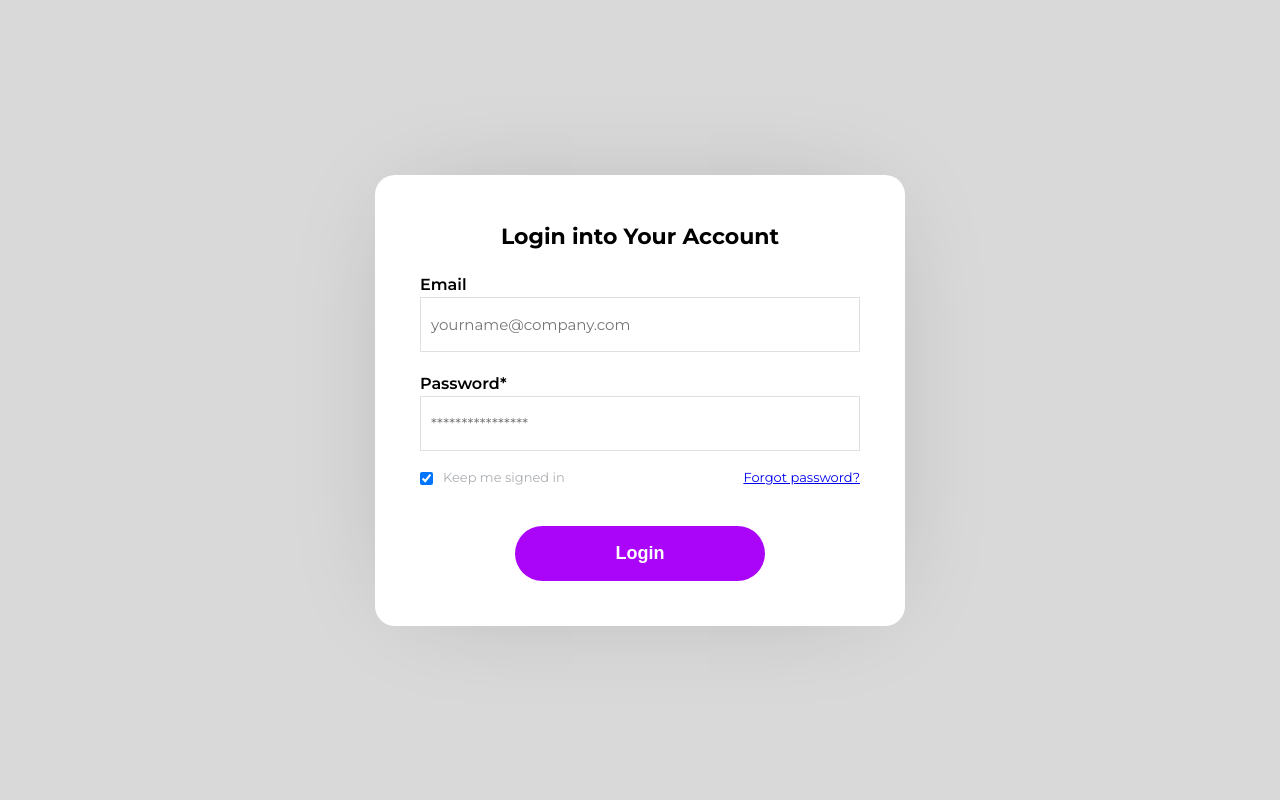
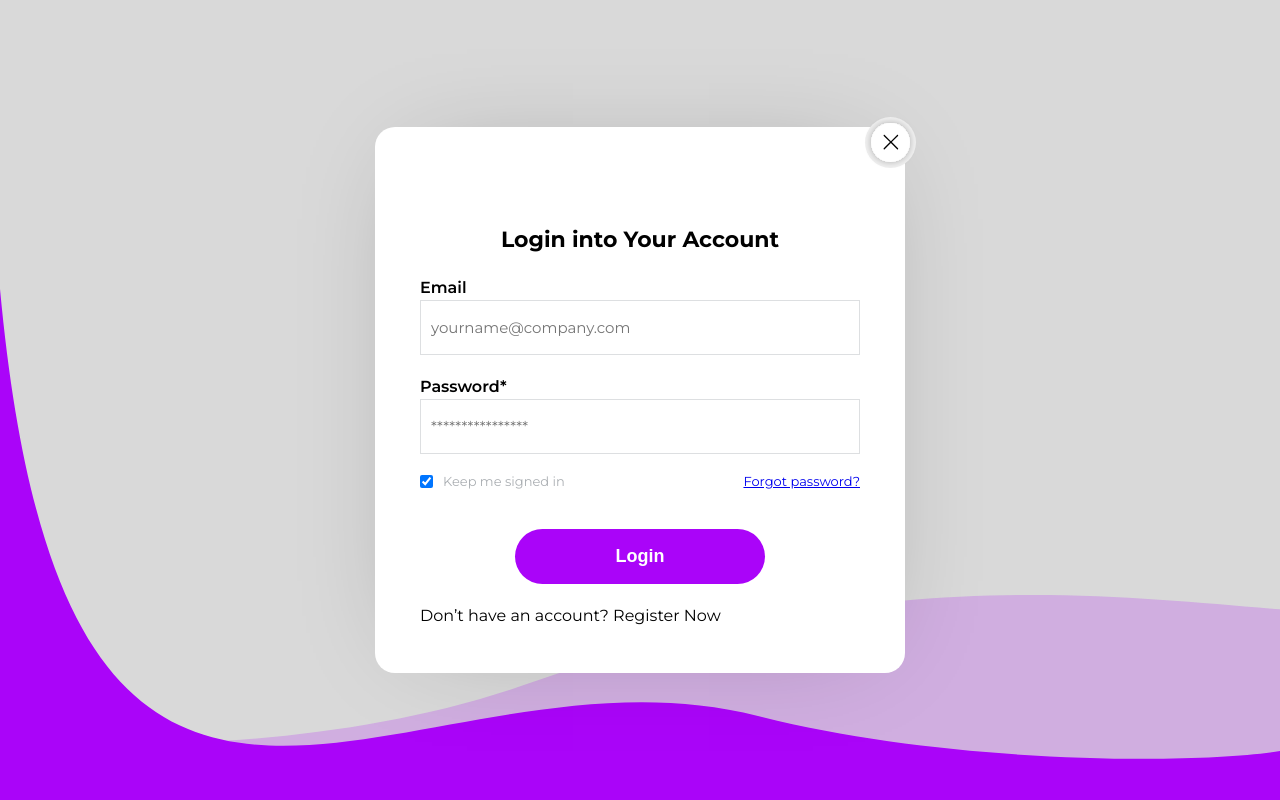
Before and after one commit to Jwatt31/codeup-web-exercises, a website: page index.html in a window 1280 px wide. Drawn offline with Linux system fonts and the light colour scheme.

Commit message:
had to start over

```diff
--- a/css/styles.css
+++ b/css/styles.css
@@ -1,3 +1,38 @@
+.cancel{
+    top: -55px;
+    left: 250px;
+    position: relative;
+    width: 51px;
+    height: 51px;
+    flex-shrink: 0;
+    border-radius: 30px;
+    border: 0em hidden;
+    /*background-blend-mode: overlay;*/
+    backdrop-filter:drop-shadow(4px) ;
+}
+.lightwave{
+    /*width: 1517px;*/
+    /*height: 243px;*/
+    /*flex-shrink: 0;*/
+    position: absolute;
+    bottom: 0px;
+}
+.frontWave{
+    /*width: 1516px;*/
+    /*height: 605px;*/
+    /*flex-shrink: 0;*/
+    position: absolute;
+    bottom: 0px;
+}
+.leftWave{
+    position: absolute;
+    right: 1301px;
+    bottom: 596px;
+}
+.leftDots{
+
+}
+
 /* All your custom styles for this site go here */
 body {
     font-family: 'Montserrat', sans-serif;
@@ -12,6 +47,7 @@ body {
     width: calc(100% - 40px);
     max-width: 530px;
     box-shadow: 0px 0px 104px -40px rgba(0, 0, 0, 0.25);
+    position: absolute;
 }
 
 .container.login h1 {
@@ -27,7 +63,7 @@ input {
     font-size: 15px;
 }
 
-input:placeholder {
+input. placeholder {
     color: #ABAFB3;
 }
 
--- a/index.html
+++ b/index.html
@@ -14,11 +14,18 @@
   <link rel="stylesheet" href="css/layout.css">
   <link rel="stylesheet" href="css/styles.css">
 
+
 </head>
 <body>
     <div class="page-wrapper justify-center align-center">
+        <img src="image/footer-wave-bottom.svg" class="lightwave">
+        <img src="image/footer-wave-top.svg" class="frontWave">
+        <img src="image/wavy-lines-1.svg" class="leftWave">
+        <img src="image/dots-1.svg" class="leftDots">
+
         <!-- ADD ABSOLUTE POSITIONED IMAGES HERE -->
         <div class="container login">
+            <button class="cancel" ><img src="image/Group%201.svg">  </button>
             <!-- ADD CANCEL BUTTON HERE -->
             <div class="row">
                 <form class="column gap-20" method="POST">
@@ -41,6 +48,8 @@
                         </div>
                     </div>
                     <button type="submit" name="login" class="btn btn-login">Login</button>
+                    <p class="REg">Don’t have an account?
+                        <span>Register Now</span>
                 </form>
             </div>
         </div>
```
Also changed, not shown: image/Group 1.svg (added), image/dots-1.svg (added), image/dots-2.svg (added), image/footer-wave-bottom.svg (added), image/footer-wave-top.svg (added), image/times-icon.svg (added), image/wavy-lines-1.svg (added), image/wavy-lines-2.svg (added).
